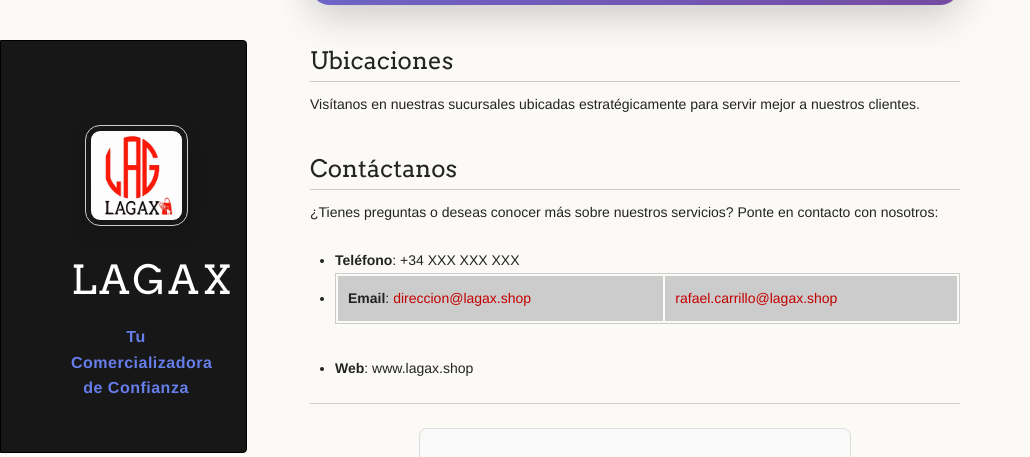
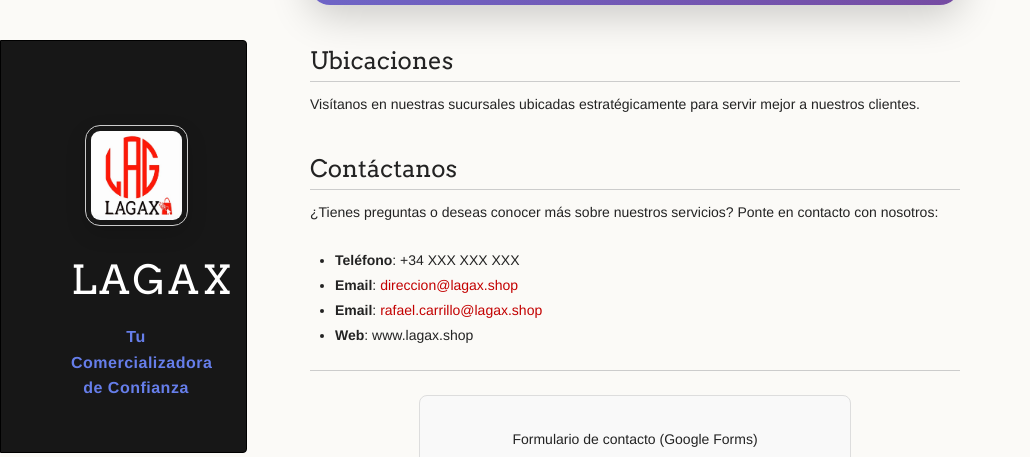
Before and after one commit to gasglz18/lagax, a Jekyll site: the page built from index.md, in a window 1280 px wide and 900 px high, scrolled down 3278 px, cut to the strip 0-457 px from the top of the window. Shown: the whole strip, without its empty margins (0-1030 px from the left). Built offline with Jekyll 4.4.1, drawn with Linux system fonts in a browser that asks for light colours.

Commit message:
Separar correos en líneas diferentes para mejor visualización

```diff
--- a/index.md
+++ b/index.md
@@ -541,7 +541,8 @@ Visítanos en nuestras sucursales ubicadas estratégicamente para servir mejor a
 ¿Tienes preguntas o deseas conocer más sobre nuestros servicios? Ponte en contacto con nosotros:
 
 - **Teléfono**: +34 XXX XXX XXX
-- **Email**: [direccion@lagax.shop](mailto:direccion@lagax.shop) | [rafael.carrillo@lagax.shop](mailto:rafael.carrillo@lagax.shop)
+- **Email**: [direccion@lagax.shop](mailto:direccion@lagax.shop)
+- **Email**: [rafael.carrillo@lagax.shop](mailto:rafael.carrillo@lagax.shop)
 - **Web**: www.lagax.shop
 
 ---
```
